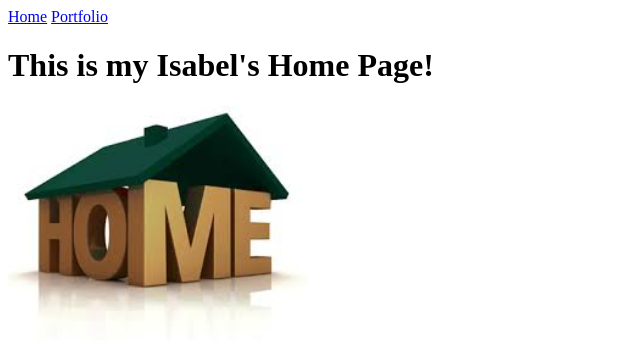
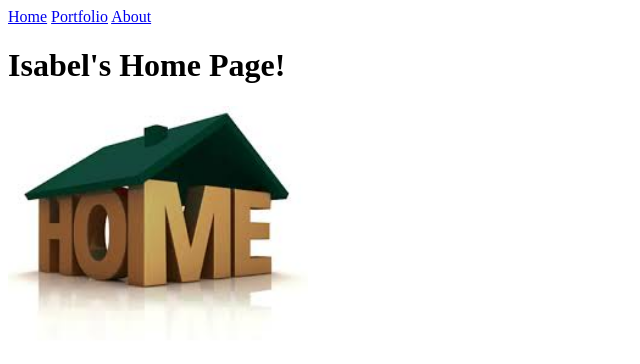
Before and after one commit to idorn2239/idorn2239.github.io, a plain HTML site: page my_website/index.html in a window 1280 px wide. Shown: the whole page, without its empty margins (0-640 px from the left). Drawn offline with Linux system fonts and the light colour scheme.

Commit message:
Changed the heading

```diff
--- a/my_website/index.html
+++ b/my_website/index.html
@@ -7,7 +7,8 @@
   <body>
     <a href="index.html">Home</a>
     <a href="portfolio.html">Portfolio</a>
-    <h1>This is my Isabel's Home Page!</h1>
+    <a href="about.html">About</a>
+    <h1>Isabel's Home Page!</h1>
     <img src="images/home.jpg" height="250">
   </body>
 </html>
```
